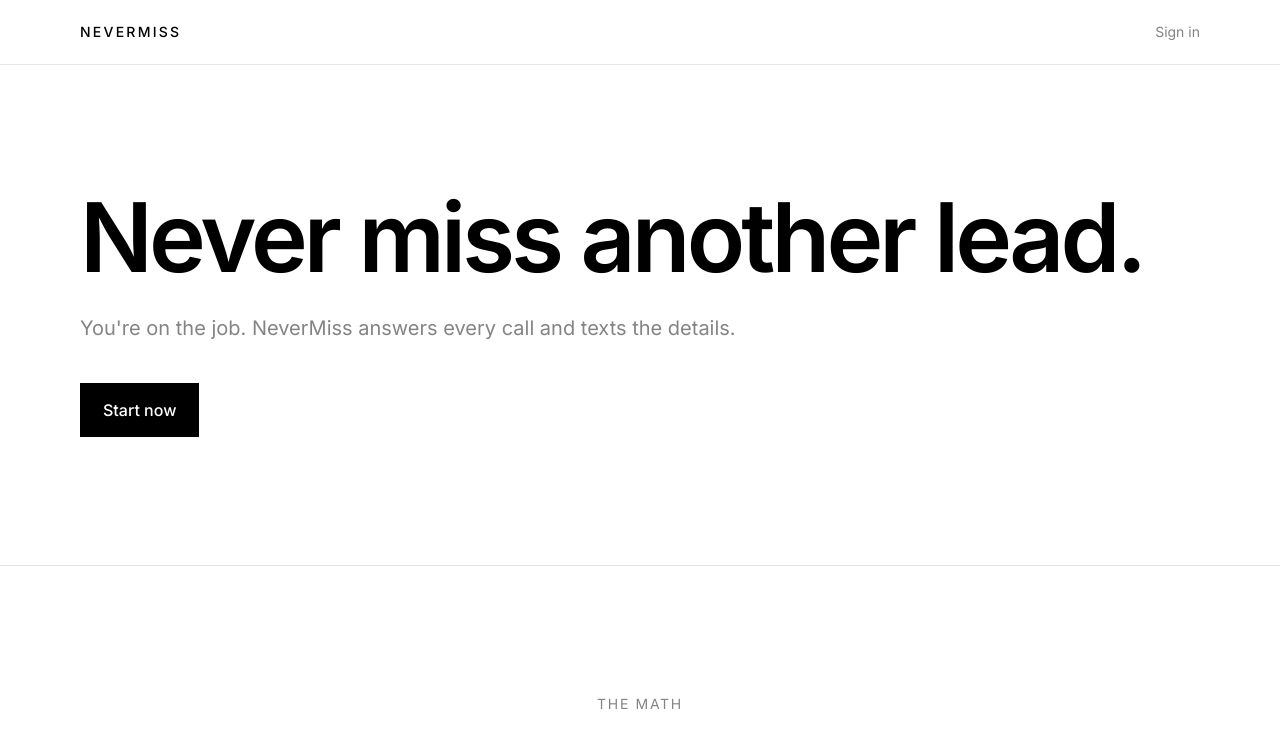
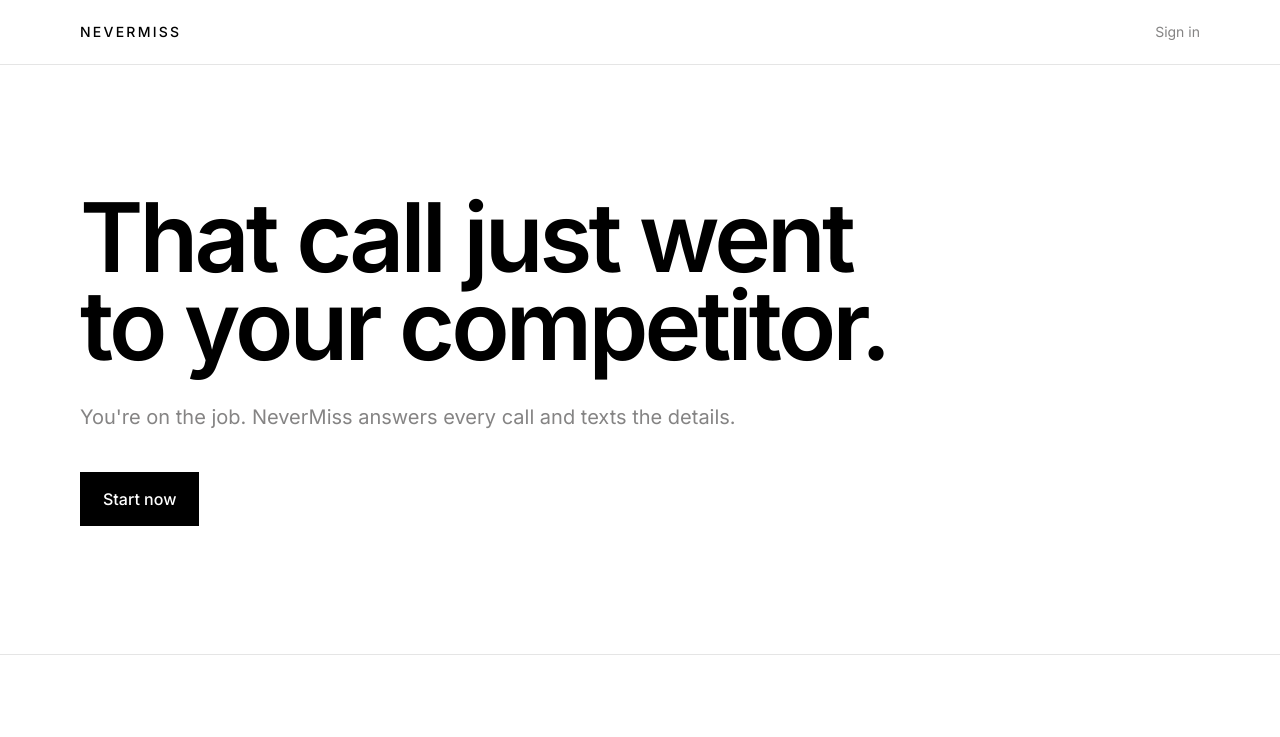
Before and after one commit to SteveMichael001/nevermiss, a Next.js app in the folder apps/web/: page / in a window 1280 px wide. Shown: the top 737 px of the page. Built offline with nearby package versions, Linux system fonts and the light colour scheme.

Commit message:
Restore original hero headline

```diff
--- a/apps/web/app/page.tsx
+++ b/apps/web/app/page.tsx
@@ -104,7 +104,7 @@
         <div className="landing-container">
           <div className="landing-grid">
             <div className="col-span-12">
-              <h1 className="text-[clamp(52px,11vw,96px)] leading-[0.92] tracking-[-0.04em] font-semibold">Never miss another lead.</h1>
+              <h1 className="text-[clamp(52px,11vw,96px)] leading-[0.92] tracking-[-0.04em] font-semibold">That call just went<br />to your competitor.</h1>
               <p className="mt-8 max-w-2xl text-[18px] md:text-[20px] text-[var(--nm-gray)] leading-[1.5]">
                 You&apos;re on the job. NeverMiss answers every call and texts the details.
               </p>
```
